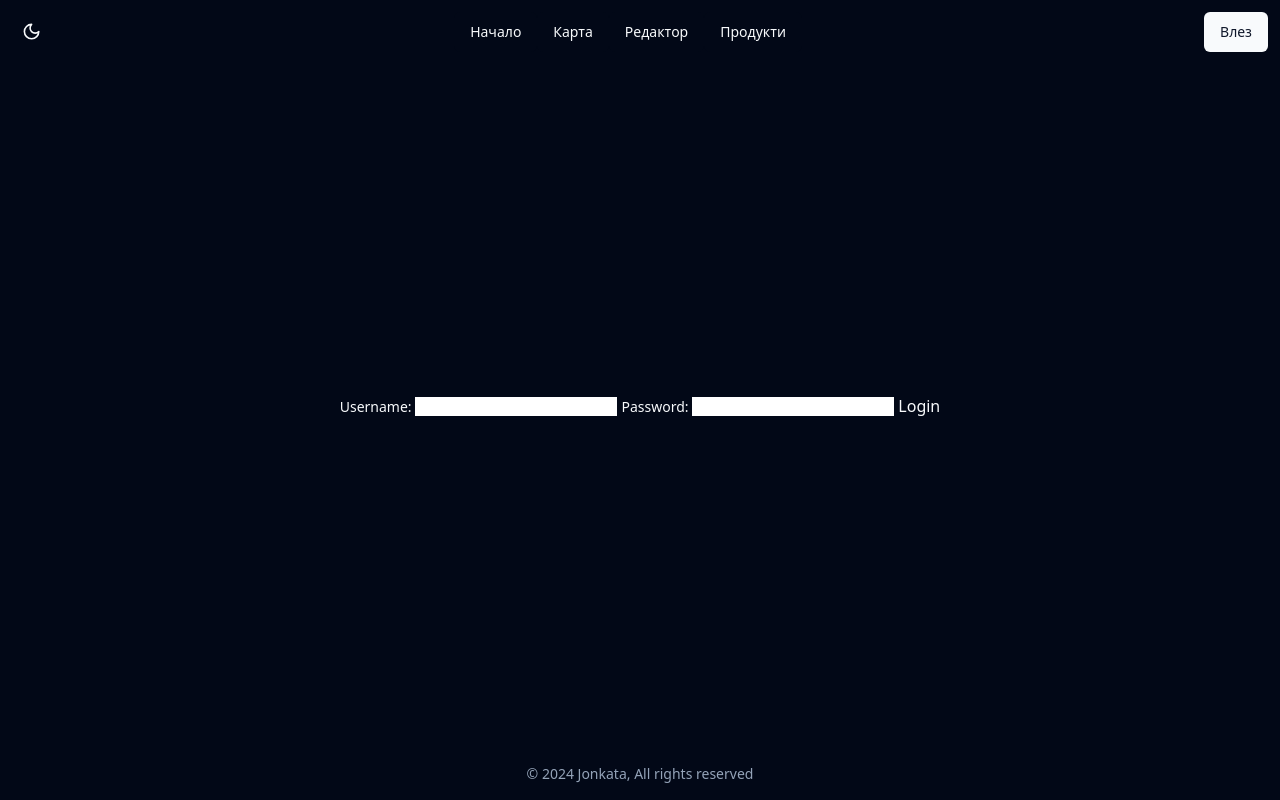
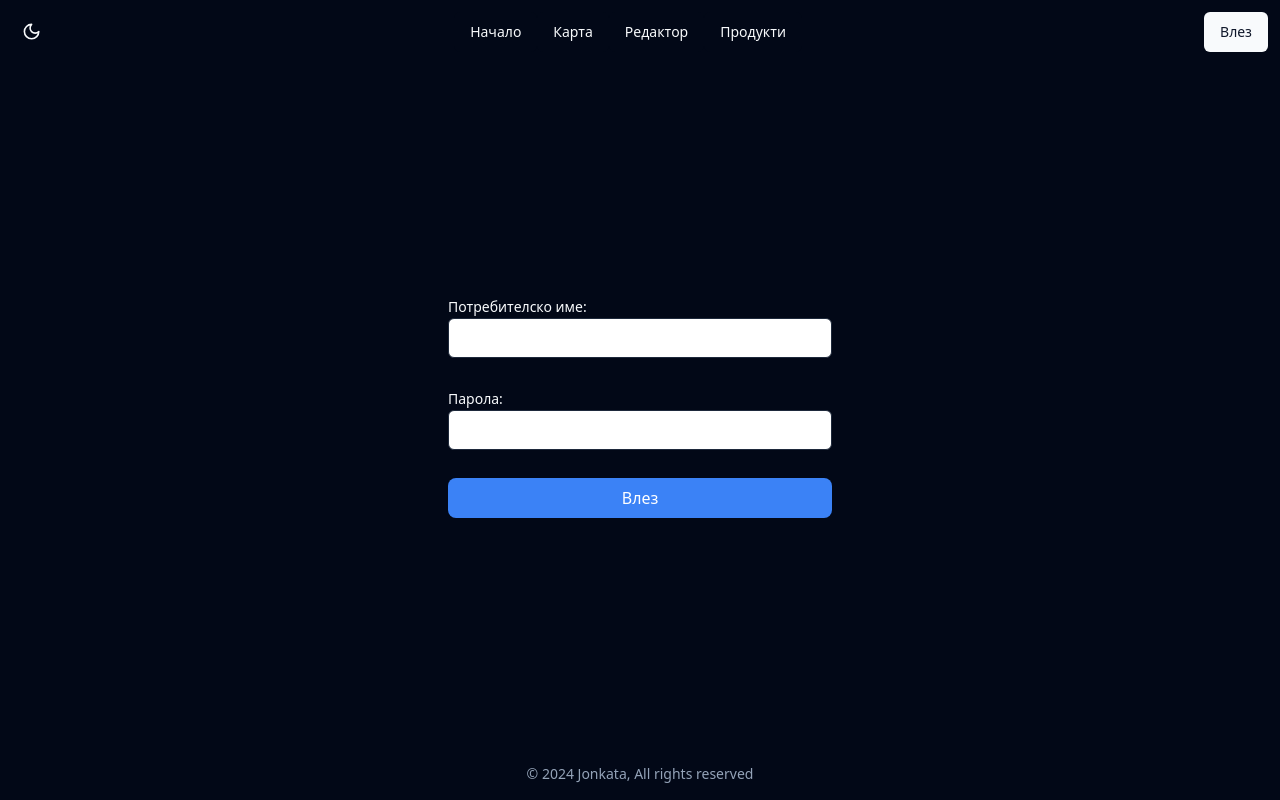
Before and after one commit to endermn/Schwarz, a React (Vite) app in the folder frontend/: page /signin in a window 1280 px wide. Built offline with nearby package versions, Linux system fonts and the light colour scheme.

Commit message:
fix auth and auth layout

```diff
--- a/frontend/src/auth.ts
+++ b/frontend/src/auth.ts
@@ -22,7 +22,7 @@ export const fakeAuthProvider: AuthProvider = {
 			credentials: "include",
 		});
 
-		if (res.status == 400) {
+		if (res.status == 401) {
 			return false;
 		}
 
--- a/frontend/src/pages/SignIn.tsx
+++ b/frontend/src/pages/SignIn.tsx
@@ -1,12 +1,4 @@
 import { fakeAuthProvider } from "@/auth";
-import { Button } from "@/components/ui/button";
-import {
-	Card,
-	CardContent,
-	CardDescription,
-	CardHeader,
-	CardTitle,
-} from "@/components/ui/card";
 import { Input } from "@/components/ui/input";
 import { Label } from "@/components/ui/label";
 import {
@@ -58,7 +50,7 @@ export async function loginAction({ request }: LoaderFunctionArgs) {
 	);
 	if (!signedIn) {
 		return {
-			signingIn: "Yo shit aint right dawg",
+			signingIn: "Грешно потребителско име или парола",
 		} as Errors;
 	}
 
@@ -73,27 +65,40 @@ export function SignIn() {
 
 	return (
 		<div className="flex justify-center items-center h-full">
+			<div className="max-w-sm w-full">
+				<Form method="post" replace className="flex flex-col gap-y-7 ">
 					<div>
-				<Form method="post" replace>
-					<input type="hidden" name="redirectTo" />
 						<Label>
-						Username: <input name="username" />
+							Потребителско име:{" "}
+							<Input
+								className="dark:bg-white dark:text-black"
+								name="username"
+							/>
 							{actionData && actionData.username ? (
 								<p style={{ color: "red" }}>{actionData.username}</p>
 							) : null}
 						</Label>{" "}
+					</div>
+					<div>
 						<Label>
-						Password: <input name="password" />
+							Парола:{" "}
+							<Input
+								className="dark:bg-white dark:text-black"
+								name="password"
+							/>
 							{actionData && actionData.password ? (
 								<p style={{ color: "red" }}>{actionData.password}</p>
 							) : null}
 						</Label>{" "}
+					</div>
+					<div className="w-full bg-blue-500 text-white rounded-lg flex justify-center py-2">
+						<button type="submit" disabled={isLoggingIn}>
+							{isLoggingIn ? "Влизане..." : "Влез"}
+						</button>
 						{actionData && actionData.signingIn ? (
 							<p style={{ color: "red" }}>{actionData.signingIn}</p>
 						) : null}
-					<button type="submit" disabled={isLoggingIn}>
-						{isLoggingIn ? "Logging in..." : "Login"}
-					</button>
+					</div>
 				</Form>
 			</div>
 		</div>
--- a/frontend/src/pages/SignUp.tsx
+++ b/frontend/src/pages/SignUp.tsx
@@ -1,4 +1,5 @@
 import { fakeAuthProvider } from "@/auth";
+import { Input } from "@/components/ui/input";
 import { Label } from "@/components/ui/label";
 
 import {
@@ -65,27 +66,40 @@ export function SignUp() {
 
 	return (
 		<div className="flex justify-center items-center h-full">
+			<div className="max-w-sm w-full">
+				<Form method="post" replace className="flex flex-col gap-y-7 ">
 					<div>
-				<Form method="post" replace>
-					<input type="hidden" name="redirectTo" />
 						<Label>
-						Username: <input name="username" />
+							Потребителско име:{" "}
+							<Input
+								className="dark:bg-white dark:text-black"
+								name="username"
+							/>
 							{actionData && actionData.username ? (
 								<p style={{ color: "red" }}>{actionData.username}</p>
 							) : null}
 						</Label>{" "}
+					</div>
+					<div>
 						<Label>
-						Password: <input name="password" />
+							Парола:{" "}
+							<Input
+								className="dark:bg-white dark:text-black"
+								name="password"
+							/>
 							{actionData && actionData.password ? (
 								<p style={{ color: "red" }}>{actionData.password}</p>
 							) : null}
 						</Label>{" "}
+					</div>
+					<div className="w-full bg-blue-500 text-white rounded-lg flex justify-center py-2">
+						<button type="submit" disabled={isSigningUp}>
+							{isSigningUp ? "Регистриране..." : "Регистрирай се"}
+						</button>
 						{actionData && actionData.signingUp ? (
 							<p style={{ color: "red" }}>{actionData.signingUp}</p>
 						) : null}
-					<button type="submit" disabled={isSigningUp}>
-						{isSigningUp ? "Signing up..." : "Sign up"}
-					</button>
+					</div>
 				</Form>
 			</div>
 		</div>
```
Also changed, not shown: 2 other files (tests, documents, lock files or other folders). Lines whose indentation alone changed are shown as unchanged.
